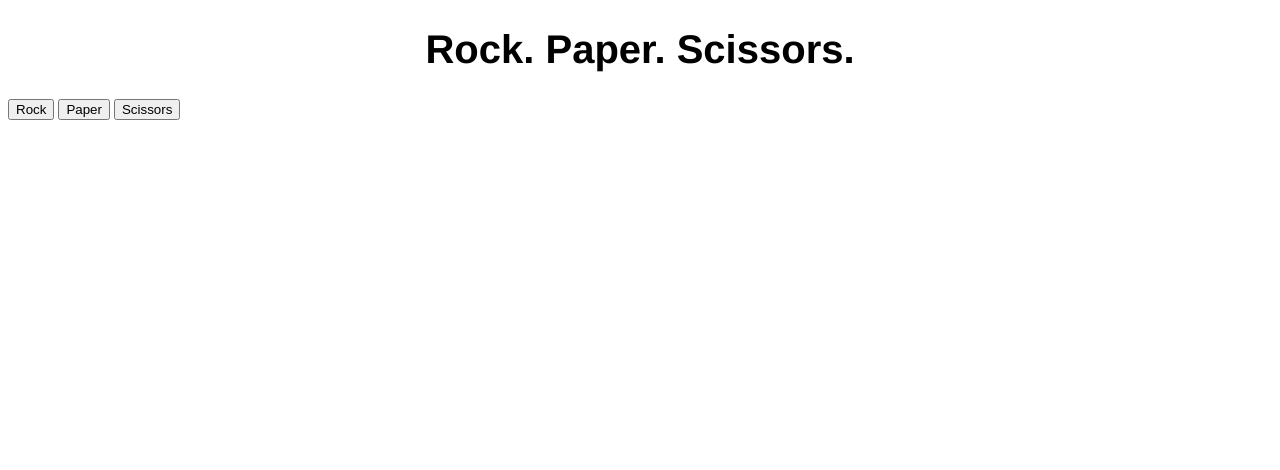
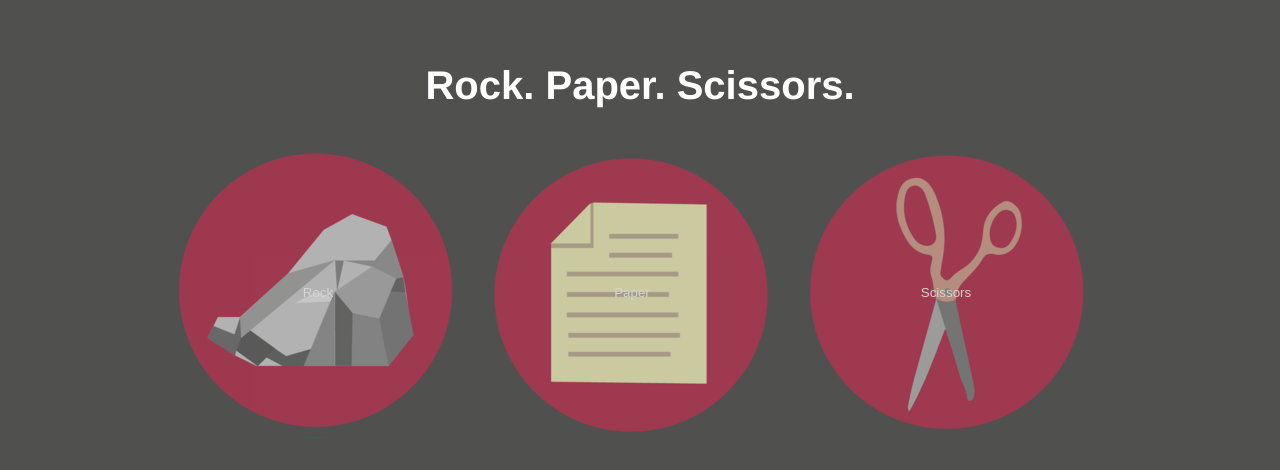
Before and after one commit to HSaad/rock-paper-scissors, a plain HTML site: page index.html in a window 1280 px wide. Drawn offline with Linux system fonts and the light colour scheme.

Commit message:
Modified buttons and styled webpage

```diff
--- a/style.css
+++ b/style.css
@@ -1,5 +1,71 @@
+body{
+	background-color: #50514f;
+}
+
 h1 {
 	text-align: center;
-	font-family: Helvetica, Arial, sans-serif;
+	margin-top: 5%;
+	font-family: 'Fjalla One', Helvetica, Arial, sans-serif;
 	font-size: 40px;
+	color: white;
 }
+
+button{
+	margin-top: 1%;
+	margin-right: 10px;
+	color: white;
+	opacity: 0.75;
+}
+
+button:hover{
+	opacity: 1;
+}
+
+#rock{
+	margin-left: 160px;
+	height: 290px;
+	width: 300px;
+	background-image: url("images/rock-icon.png");
+	background-color: transparent;
+	border-style: none;
+ }
+
+#paper{
+	height: 290px;
+	width: 300px;
+	background-image: url("images/paper-icon.png");
+	background-color: transparent;
+	border-style: none;
+
+ }
+
+#scissors{
+	height: 290px;
+	width: 300px;
+	background-image: url("images/scissors-icon.png");
+	background-color: transparent;
+	border-style: none;
+ }
+
+div{
+	text-align: center;
+}
+
+#result{
+	margin-top: 3%;
+	font-family: 'Fjalla One', Helvetica, Arial, sans-serif;
+	font-size: 30px;
+	color: #d5a18e;
+}
+
+#score{
+	color: white;
+	font-size: 23px;
+}
+
+#winner{
+	font-family: 'Fjalla One', Helvetica, Arial, sans-serif;
+	margin-top: 15px;
+	font-size: 34px;
+	color: white;
+}
```
Also changed, not shown: images/paper-icon.png (added), images/rock-icon.png (added), images/scissors-icon.png (added), images/website-icons-637x201-01.png (added).
